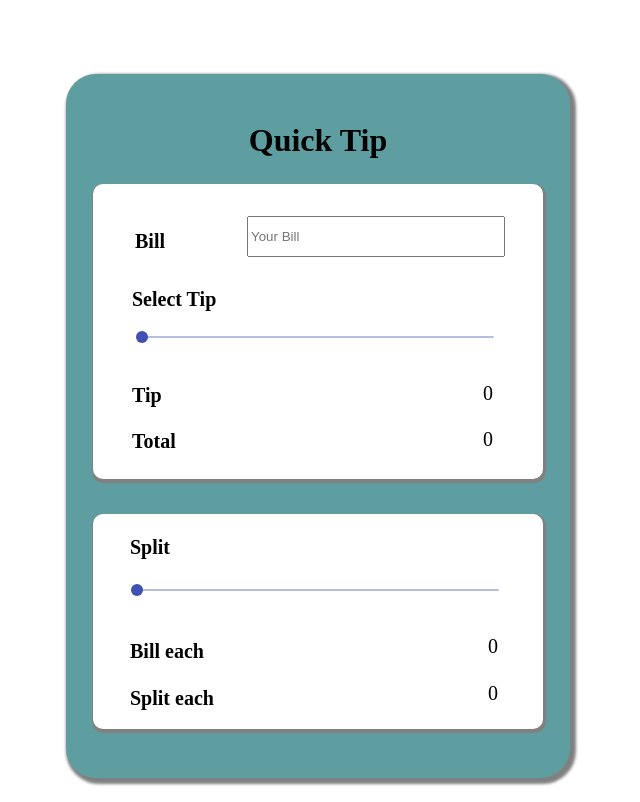
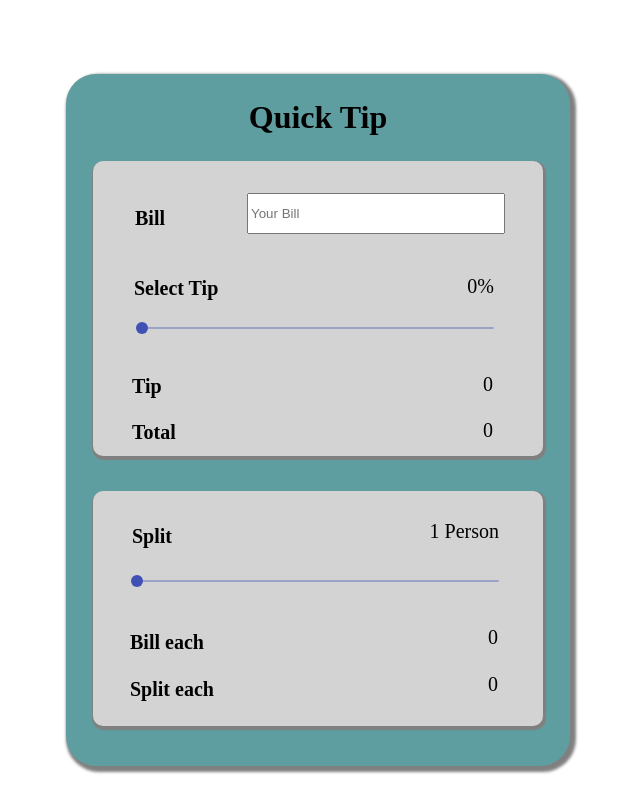
Before and after one commit to JagadeeshAleti/restaurent-bil, a React (Create React App) app: page / in a window 1280 px wide. Shown: the whole page, without its empty margins (322-962 px from the left). Built offline with nearby package versions, Linux system fonts and the light colour scheme.

Commit message:
Completedd Fuly

```diff
--- a/src/Component/Bill/Bill.jsx
+++ b/src/Component/Bill/Bill.jsx
@@ -21,6 +21,7 @@ export class Bill extends React.Component {
             bill: parseInt(event.target.value),
             total: totalBill,
             eachBill: totalBill/this.state.noOfPeople,
+            splitBill: tip/this.state.noOfPeople
         })
     }
 
@@ -53,7 +54,11 @@ export class Bill extends React.Component {
                         <input type='number' onChange={this.onBillChange} placeholder='Your Bill'/>
                     </div>
                     <div class='select-tip'>
-                        <p>Select Tip </p>
+                        <div class='tip-percent'>
+                            <p>Select Tip </p>
+                            <span>{this.state.tipPercent}%</span>
+                        </div>
+
                         <SliderComponent onSliderChange={this.onTipChange} defaultValue={0} step={5} max={100}/>
                     </div>
                     <div class='tip'>
@@ -68,7 +73,11 @@ export class Bill extends React.Component {
 
                 <div class='split-bill'>
                     <div class='share-bill'>
-                        <p>Split</p>
+                        <div class='people'>
+                            <p>Split</p>
+                            <span>{this.state.noOfPeople} Person</span>
+                        </div>
+
                         <SliderComponent onSliderChange={this.onPeopleChange} defaultValue={1} step={1} max={10} min={1}/>
                     </div>
                     <div class='s-bill'>
--- a/src/Component/Bill/style.css
+++ b/src/Component/Bill/style.css
@@ -1,9 +1,10 @@
 .bill {
   color: black;
   width: 500px;
-  height: 700px;
+  height: 690px;
   margin: auto;
   margin-top: 50px;
+  padding-top: 0px;
   background: cadetblue;
   border-radius: 30px;
   box-shadow: 3px 3px 3px 3px grey;
@@ -16,20 +17,20 @@
   padding: 25px;
   padding-top: 20px;
   font-size: 20px;
-  background-color: white;
   border-radius: 10px;
+  background-color: lightgrey;
   box-shadow: 1px 2px 1px 2px grey;
 }
 
 .split-bill {
   width: 82%;
-  height: 190px;
+  height: 210px;
   margin: 25px;
   margin-top: 35px;
   padding: 20px;
   padding-top: 5px;
   font-size: 20px;
-  background-color: white;
+  background-color: lightgray;
   border-radius: 10px;
   box-shadow: 1px 2px 1px 2px grey;
 }
@@ -43,11 +44,7 @@
 }
 
 .select-tip p {
-  margin-bottom: 10px;
-}
-
-.share-bill p {
-  margin-bottom: 15px;
+  margin-bottom: 0px;
 }
 
 .main-bill {
@@ -65,6 +62,13 @@
   display: flex;
   padding-right: 15px;
   justify-content: space-between;
+}
+
+.tip-percent,
+.people {
+  display: flex;
+  justify-content: space-between;
+  margin-left: 0px;
 }
 
 .tip {
```
